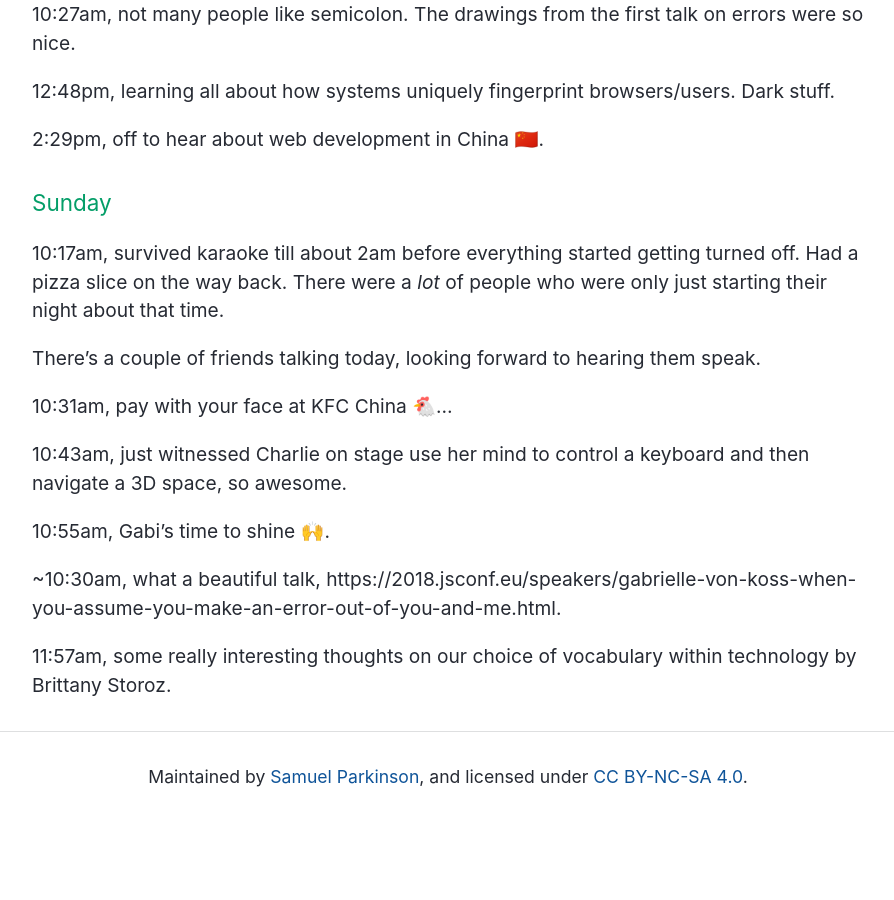
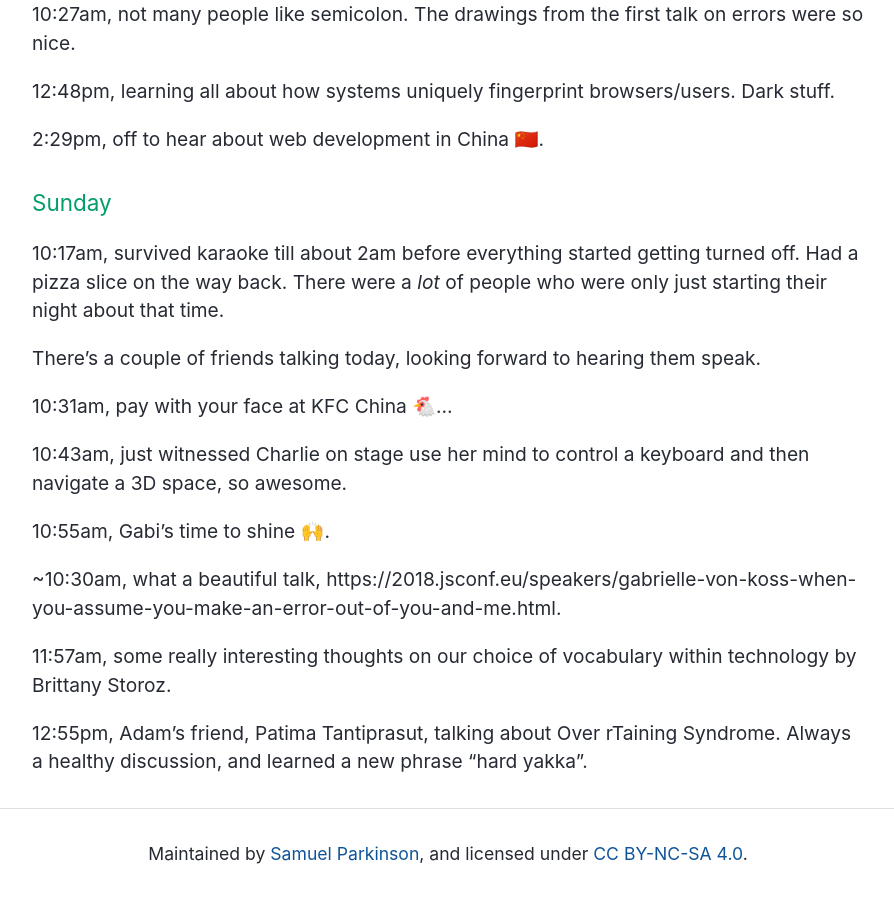
Before and after one commit to sjparkinson/uncomplicated.systems, a Jekyll site: the page built from _posts/2018-06-01-jsconf-eu.md, in a window 1280 px wide and 900 px high, scrolled down 2136 px. Shown: the whole window, without its empty margins (192-1086 px from the left). Built offline with Jekyll 4.4.1, drawn with Linux system fonts in a browser that asks for light colours; before the commit the page ends 2959 px from its top, so only the background shows below that.

Commit message:
Update 2018-06-01-jsconf-eu.md

```diff
--- a/_posts/2018-06-01-jsconf-eu.md
+++ b/_posts/2018-06-01-jsconf-eu.md
@@ -57,3 +57,5 @@ There's a couple of friends talking today, looking forward to hearing them speak
 ~10:30am, what a beautiful talk, https://2018.jsconf.eu/speakers/gabrielle-von-koss-when-you-assume-you-make-an-error-out-of-you-and-me.html.
 
 11:57am, some really interesting thoughts on our choice of vocabulary within technology by Brittany Storoz.
+
+12:55pm, Adam's friend, Patima Tantiprasut, talking about Over rTaining Syndrome. Always a healthy discussion, and learned a new phrase "hard yakka".
```
